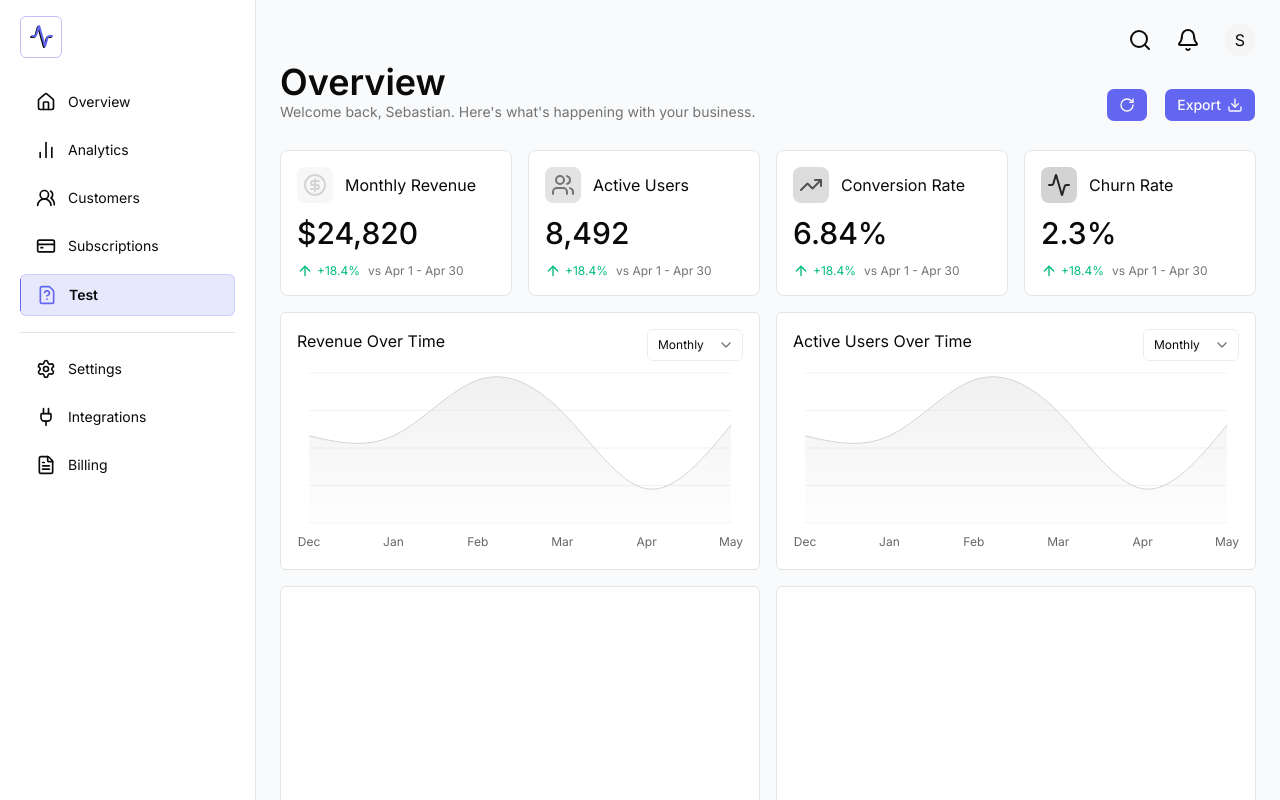
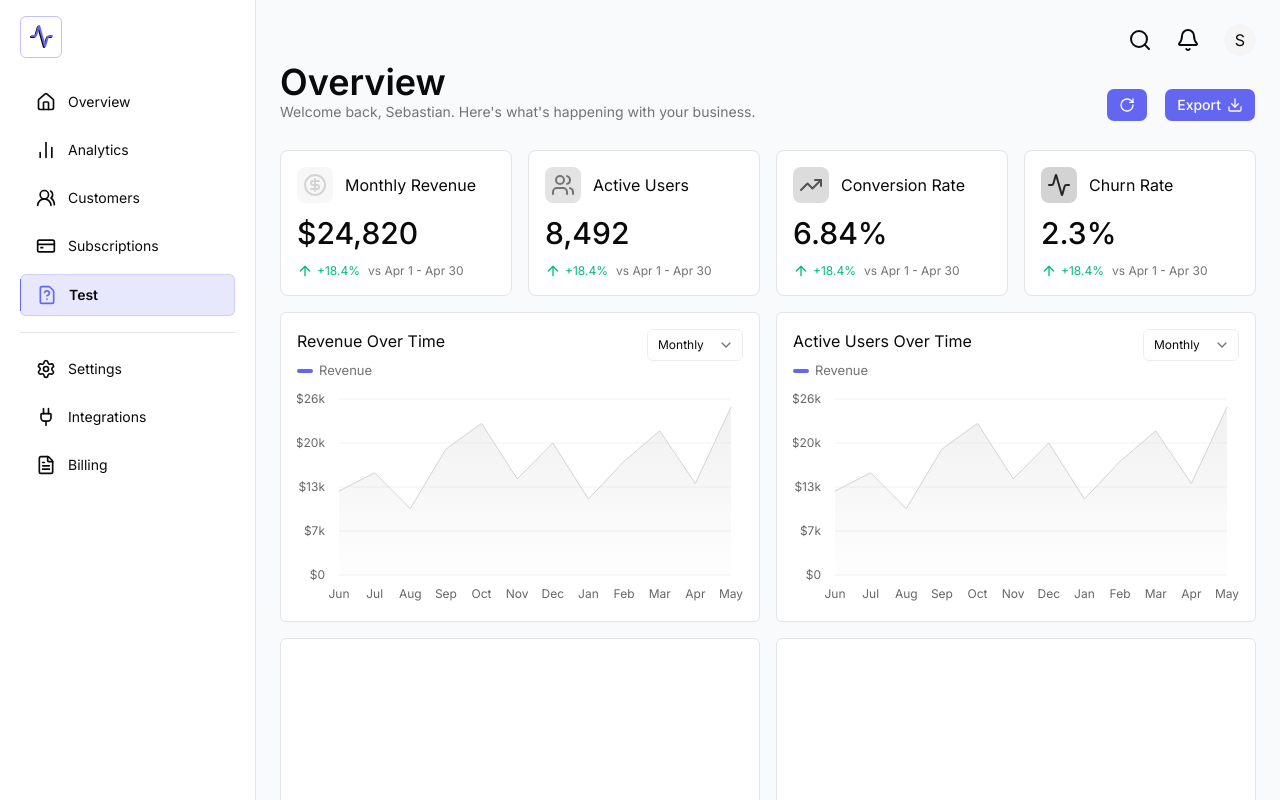
Before and after one commit to svsxn/metricly, a Next.js app: page / in a window 1280 px wide. Shown: the top 800 px of the page. Built offline with nearby package versions, Linux system fonts and the light colour scheme.

Commit message:
feat: update chart

```diff
--- a/src/components/dashboard/chart-card.tsx
+++ b/src/components/dashboard/chart-card.tsx
@@ -1,6 +1,6 @@
 "use client";
 
-import { Area, AreaChart, CartesianGrid, XAxis } from "recharts";
+import { Area, AreaChart, CartesianGrid, XAxis, YAxis } from "recharts";
 import {
   ChartConfig,
   ChartContainer,
@@ -22,22 +22,33 @@ type Props = {
 };
 
 const chartData = [
-  { month: "December", desktop: 186 },
-  { month: "January", desktop: 186 },
-  { month: "February", desktop: 305 },
-  { month: "March", desktop: 237 },
-  { month: "April", desktop: 73 },
-  { month: "May", desktop: 209 },
+  { month: "June", amount: 12400 },
+  { month: "July", amount: 15100 },
+  { month: "August", amount: 9800 },
+  { month: "September", amount: 18600 },
+  { month: "October", amount: 22400 },
+  { month: "November", amount: 14200 },
+  { month: "December", amount: 19500 },
+  { month: "January", amount: 11200 },
+  { month: "February", amount: 16800 },
+  { month: "March", amount: 21300 },
+  { month: "April", amount: 13500 },
+  { month: "May", amount: 24820 },
 ];
 
 const chartConfig = {
-  desktop: {
-    label: "Desktop",
+  amount: {
+    label: "Amount",
     color: "var(--chart-1)",
   },
 } satisfies ChartConfig;
 
 export default function ChartCard({ title }: Props) {
+  const formatYAxis = (value: number) => {
+    if (value === 0) return "$0";
+    return `$${(value / 1000).toFixed(0)}k`;
+  };
+
   return (
     <div className="col-span-2 bg-card border rounded-sm p-4">
       <div className="flex justify-between">
@@ -56,14 +67,18 @@ export default function ChartCard({ title }: Props) {
           </SelectContent>
         </Select>
       </div>
-      <ChartContainer config={chartConfig} className="max-h-48 w-full">
+      <div className="flex items-center gap-1.5 text-muted-foreground text-[13px]">
+        <div className="h-1 w-4 shrink-0 rounded-full bg-primary" />
+        Revenue
+      </div>
+      <ChartContainer config={chartConfig} className="max-h-56 w-full">
         <AreaChart
           accessibilityLayer
           data={chartData}
           margin={{
-            left: 12,
+            left: 2,
             right: 12,
-            top: 12,
+            top: 18,
           }}
         >
           <CartesianGrid vertical={false} />
@@ -74,25 +89,24 @@ export default function ChartCard({ title }: Props) {
             tickMargin={8}
             tickFormatter={(value) => value.slice(0, 3)}
           />
+          <YAxis
+            tickLine={false}
+            axisLine={false}
+            tickMargin={8}
+            tickFormatter={formatYAxis}
+            width={40}
+          />
           <ChartTooltip cursor={false} content={<ChartTooltipContent />} />
-          <linearGradient id="fillDesktop" x1="0" y1="0" x2="0" y2="1">
-            <stop
-              offset="5%"
-              stopColor="var(--color-desktop)"
-              stopOpacity={0.8}
-            />
-            <stop
-              offset="95%"
-              stopColor="var(--color-desktop)"
-              stopOpacity={0.1}
-            />
+          <linearGradient id="fill" x1="0" y1="0" x2="0" y2="1">
+            <stop offset="5%" stopColor="var(--chart-1)" stopOpacity={0.8} />
+            <stop offset="95%" stopColor="var(--chart-1)" stopOpacity={0.1} />
           </linearGradient>
           <Area
-            dataKey="desktop"
-            type="natural"
-            fill="url(#fillDesktop)"
+            dataKey="amount"
+            type="linear"
+            fill="url(#fill)"
             fillOpacity={0.4}
-            stroke="var(--color-desktop)"
+            stroke="var(--chart-1)"
             stackId="a"
           />
         </AreaChart>
```
